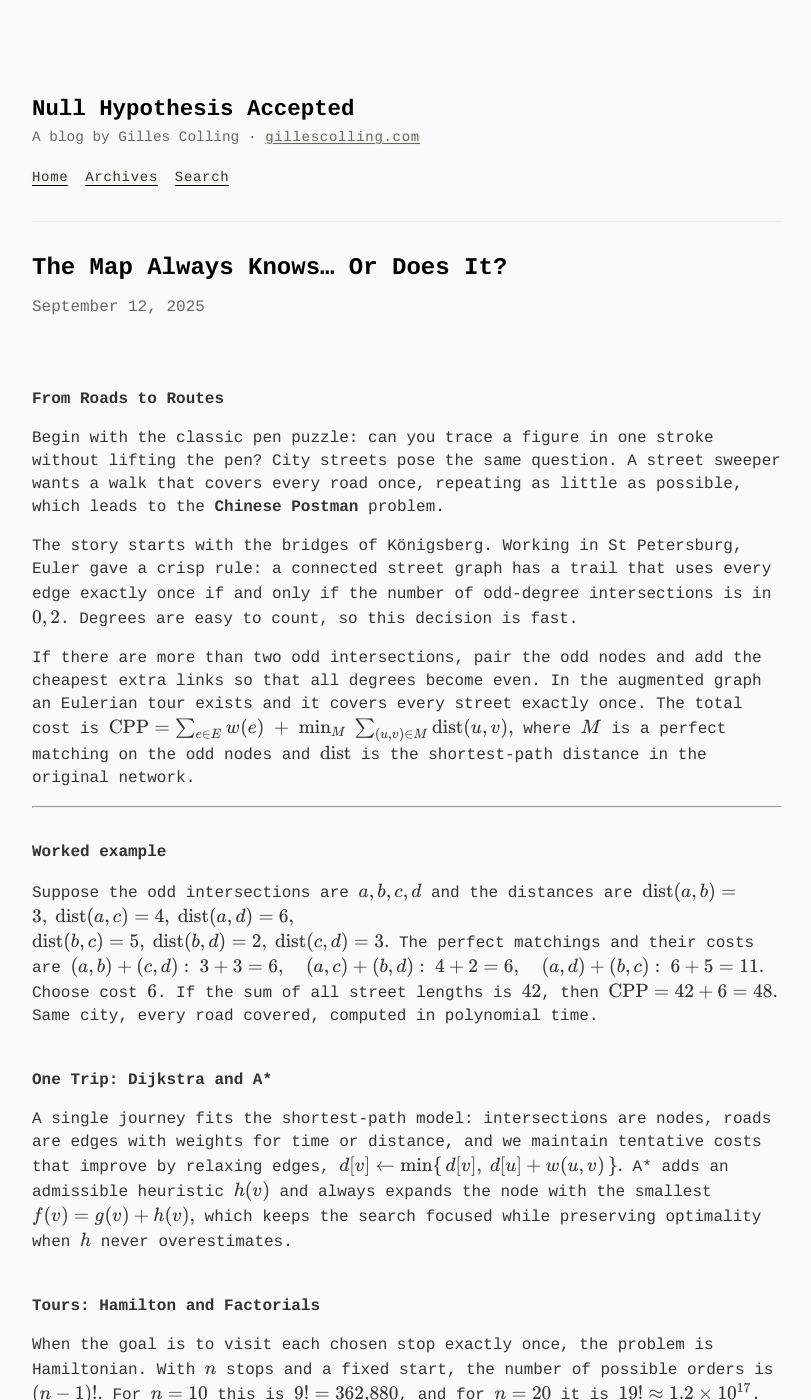
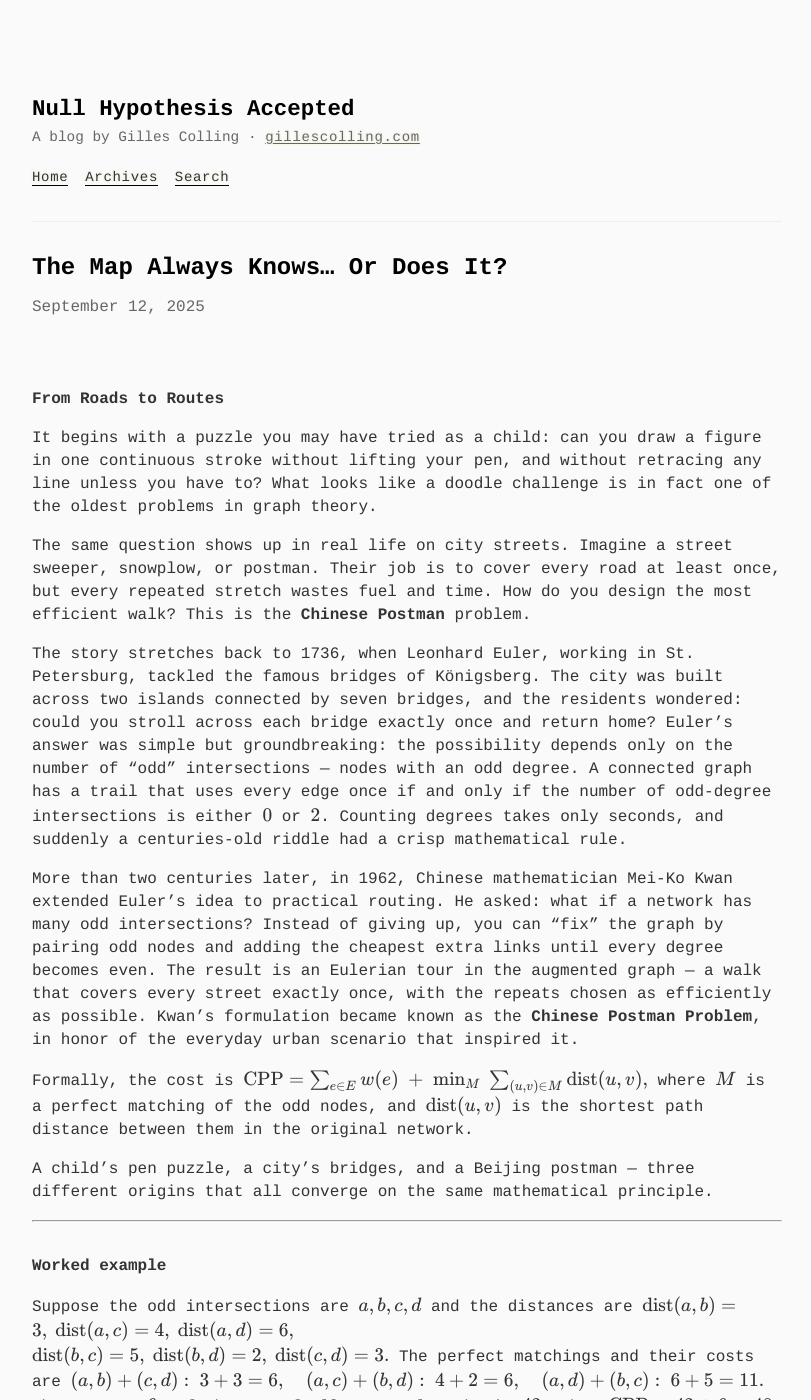
Before and after one commit to gcol33/blog, a Jekyll site: the page built from _posts/2025-09-12-the-map-always-knows.md, in a window 1280 px wide and 1400 px high. Shown: the whole window, without its empty margins (233-1044 px from the left). Built offline with Jekyll 4.4.1, drawn with Linux system fonts in a browser that asks for light colours.

Commit message:
update blog post

```diff
--- a/_posts/2025-09-12-the-map-always-knows.md
+++ b/_posts/2025-09-12-the-map-always-knows.md
@@ -7,15 +7,21 @@ categories: algorithms networks
 
 ## From Roads to Routes
 
-Begin with the classic pen puzzle: can you trace a figure in one stroke without lifting the pen? City streets pose the same question. A street sweeper wants a walk that covers every road once, repeating as little as possible, which leads to the **Chinese Postman** problem.
+It begins with a puzzle you may have tried as a child: can you draw a figure in one continuous stroke without lifting your pen, and without retracing any line unless you have to? What looks like a doodle challenge is in fact one of the oldest problems in graph theory.
 
-The story starts with the bridges of Königsberg. Working in St Petersburg, Euler gave a crisp rule: a connected street graph has a trail that uses every edge exactly once if and only if the number of odd-degree intersections is in $\{0,2\}$. Degrees are easy to count, so this decision is fast.
+The same question shows up in real life on city streets. Imagine a street sweeper, snowplow, or postman. Their job is to cover every road at least once, but every repeated stretch wastes fuel and time. How do you design the most efficient walk? This is the **Chinese Postman** problem.
 
-If there are more than two odd intersections, pair the odd nodes and add the cheapest extra links so that all degrees become even. In the augmented graph an Eulerian tour exists and it covers every street exactly once. The total cost is
+The story stretches back to 1736, when Leonhard Euler, working in St. Petersburg, tackled the famous bridges of Königsberg. The city was built across two islands connected by seven bridges, and the residents wondered: could you stroll across each bridge exactly once and return home? Euler’s answer was simple but groundbreaking: the possibility depends only on the number of “odd” intersections — nodes with an odd degree. A connected graph has a trail that uses every edge once if and only if the number of odd-degree intersections is either $0$ or $2$. Counting degrees takes only seconds, and suddenly a centuries-old riddle had a crisp mathematical rule.
+
+More than two centuries later, in 1962, Chinese mathematician Mei-Ko Kwan extended Euler’s idea to practical routing. He asked: what if a network has many odd intersections? Instead of giving up, you can “fix” the graph by pairing odd nodes and adding the cheapest extra links until every degree becomes even. The result is an Eulerian tour in the augmented graph — a walk that covers every street exactly once, with the repeats chosen as efficiently as possible. Kwan’s formulation became known as the **Chinese Postman Problem**, in honor of the everyday urban scenario that inspired it.
+
+Formally, the cost is
 $$
 \text{CPP}=\sum_{e\in E} w(e)\;+\;\min_{M}\ \sum_{(u,v)\in M}\operatorname{dist}(u,v),
 $$
-where $M$ is a perfect matching on the odd nodes and $\operatorname{dist}$ is the shortest-path distance in the original network.
+where $M$ is a perfect matching of the odd nodes, and $\operatorname{dist}(u,v)$ is the shortest path distance between them in the original network.
+
+A child’s pen puzzle, a city’s bridges, and a Beijing postman — three different origins that all converge on the same mathematical principle.
 
 ---
 
```
